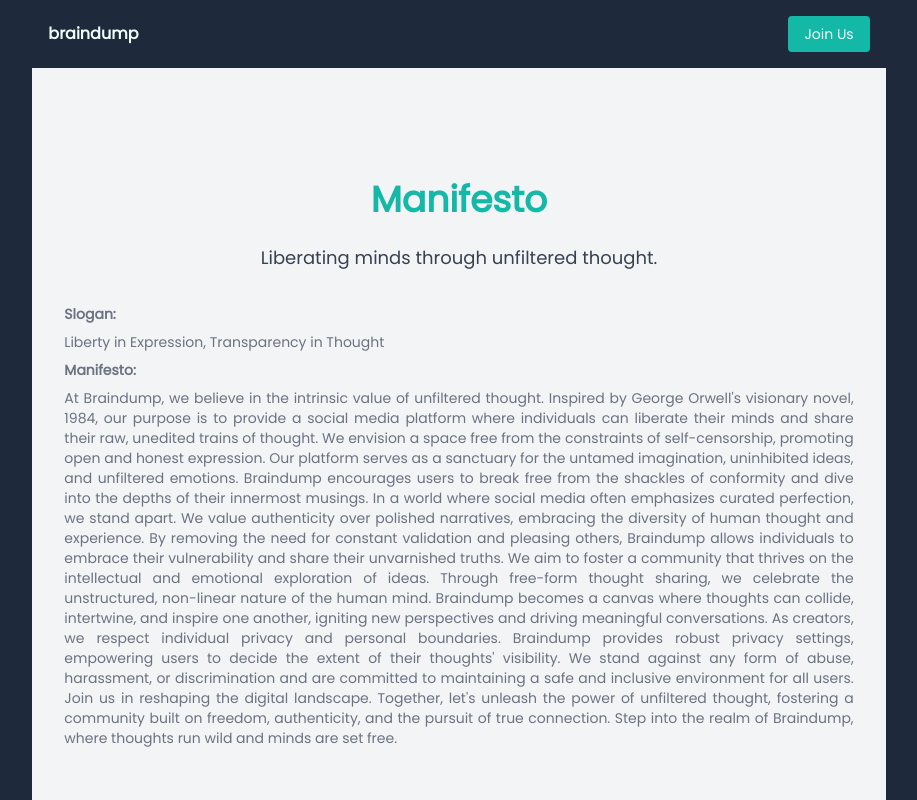
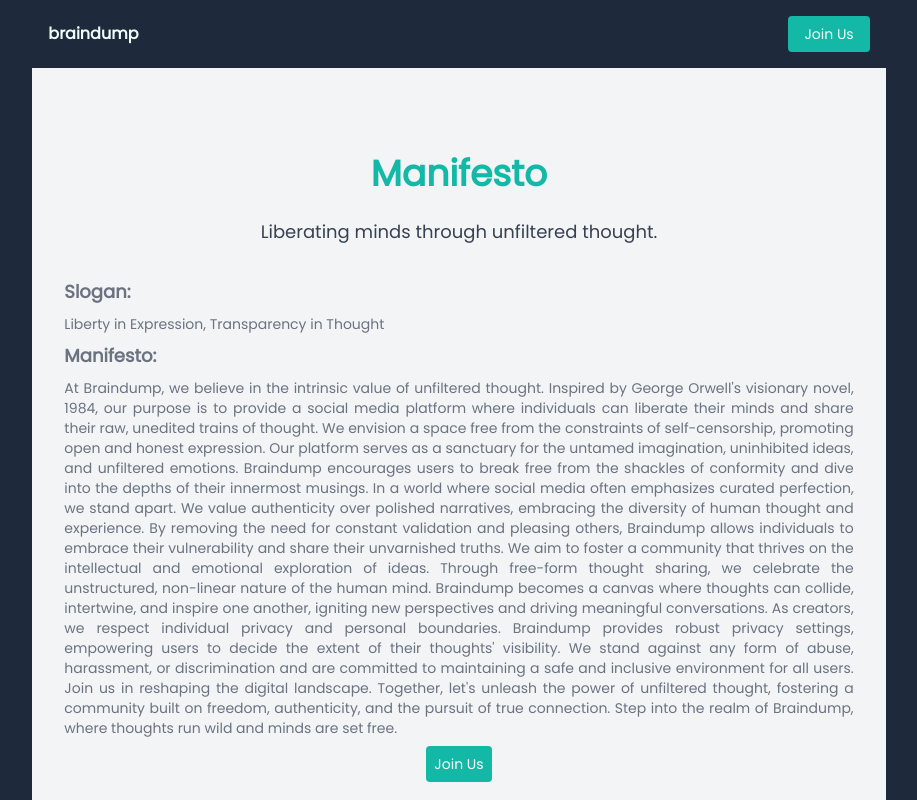
Before and after one commit to demirsergen/brain-dump, a Next.js app: page /manifest in a window 1280 px wide. Shown: the top 800 px of the page, without its empty margins (181-1098 px from the left). Built offline with nearby package versions, Linux system fonts and the light colour scheme; no server answers.

Commit message:
add join us button to manifest

```diff
--- a/components/Manifest.jsx
+++ b/components/Manifest.jsx
@@ -1,3 +1,4 @@
+import Link from 'next/link';
 import React from 'react';
 
 const Manifest = () => {
@@ -11,11 +12,11 @@ const Manifest = () => {
           Liberating minds through unfiltered thought.
         </p>
         <div className="mt-8 text-sm text-gray-500">
-          <h2 className="font-bold mb-2">Slogan:</h2>
+          <h2 className="font-bold mb-2 text-lg">Slogan:</h2>
           <p className="text-justify mb-2">
             Liberty in Expression, Transparency in Thought{' '}
           </p>
-          <h2 className="font-bold mb-2">Manifesto:</h2>
+          <h2 className="font-bold mb-2 text-lg">Manifesto:</h2>
           <p className="text-justify mb-2">
             At Braindump, we believe in the intrinsic value of
             unfiltered thought. Inspired by George Orwell's visionary
@@ -53,6 +54,9 @@ const Manifest = () => {
             Step into the realm of Braindump, where thoughts run wild
             and minds are set free.
           </p>
+          <button className="block mx-auto p-2 bg-teal-500 text-white rounded">
+            <Link href="/auth/signup">Join Us</Link>
+          </button>
         </div>
       </div>
     </div>
```
